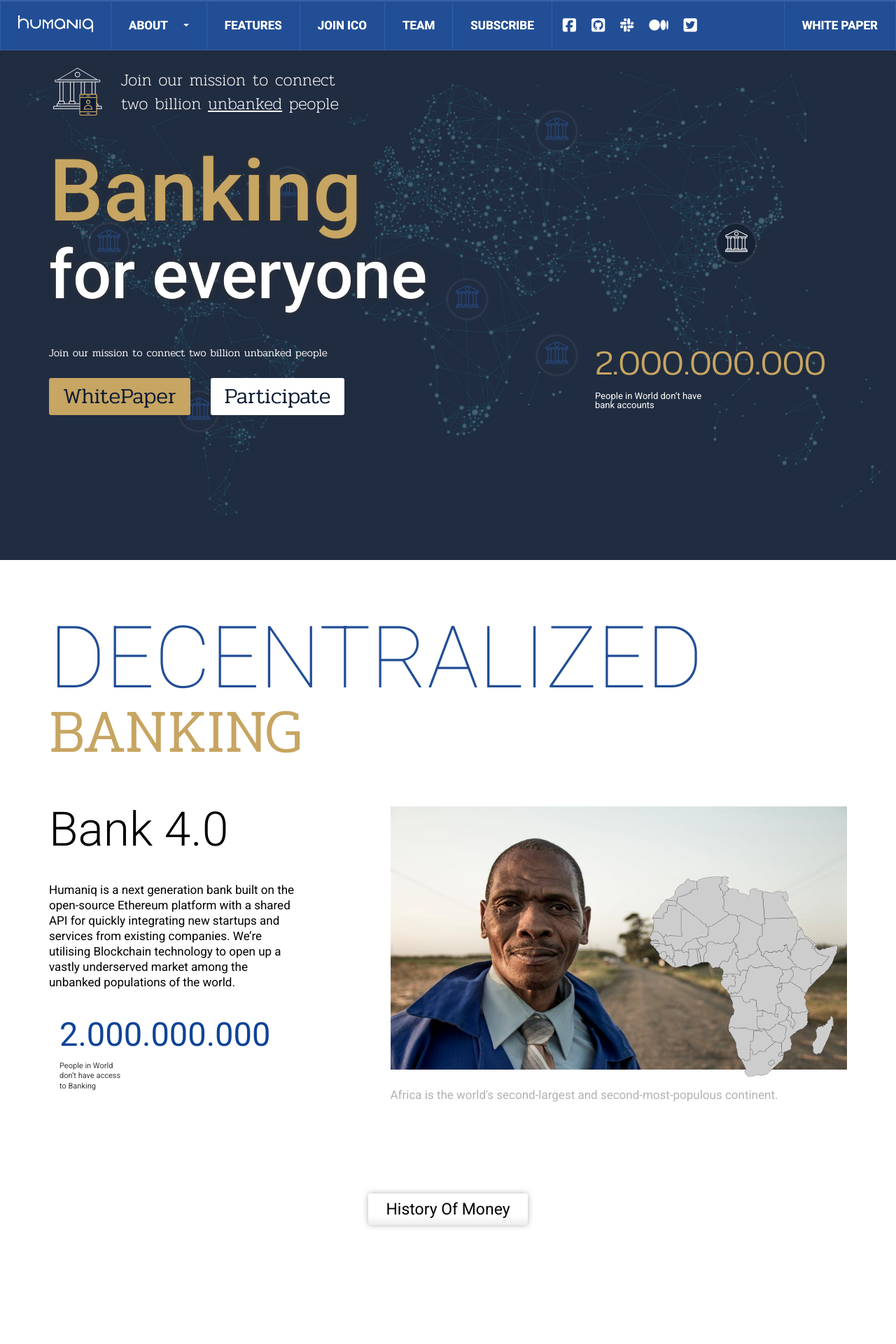
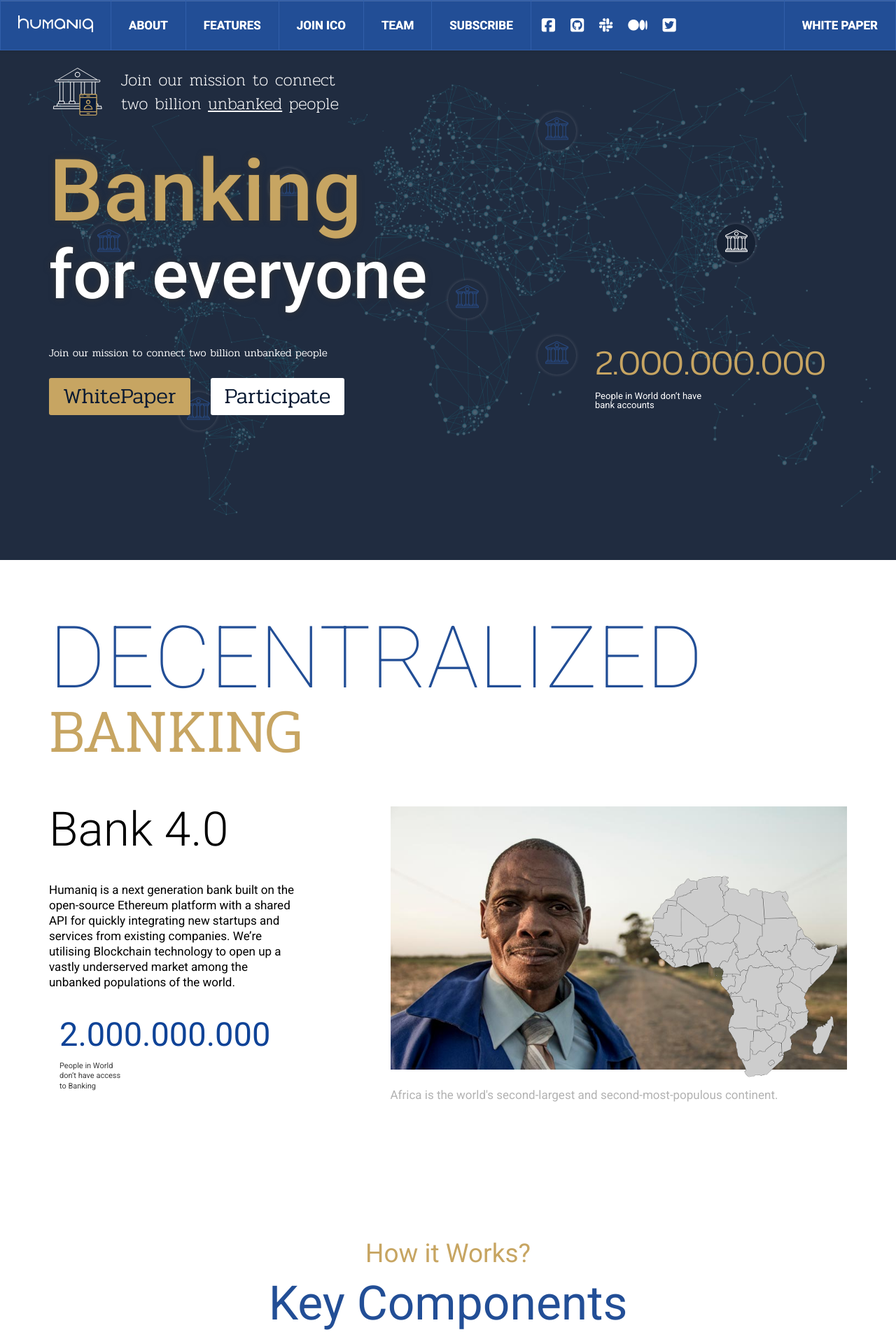
Before and after one commit to humaniq/ico-website, a PHP site: page / in a window 1280 px wide. Shown: the top 1920 px of the page at 70% size. Run offline with PHP 8.4, Linux system fonts and the light colour scheme; some libraries are stand-ins or nearby versions.

Commit message:
Dropdown Out, buttons away

```diff
--- a/assets/hq.css
+++ b/assets/hq.css
@@ -1086,6 +1086,10 @@ html { font-size:25%; }
     margin-top: 20px;
 }
 
+.howitworks {
+    margin-top: 15rem;
+}
+
 .howitworks .jumbo {
     font-family: Roboto, sans-serif;
     font-size: 7.7rem;
@@ -1242,6 +1246,11 @@ html { font-size:25%; }
 
     color: #000;
     margin-top: 9rem;
+}
+
+
+.wallet {
+    margin-top: 15rem;
 }
 
 .wallet .jumbo {
--- a/index.html
+++ b/index.html
@@ -54,14 +54,7 @@
 
         <div class="collapse navbar-collapse" id="hq-navbar-collapse">
             <ul class="nav navbar-nav">
-<!--                <li><a class="page-scroll" href="#focused">About</a></li>-->
-                <li class="dropdown">
-                    <a class="dropdown-toggle" data-toggle="dropdown" data-drp="true" role="button" aria-haspopup="true" aria-expanded="false">About <span class="caret"></span></a>
-                    <ul class="dropdown-menu">
-                        <li><a href="/history_of_money/">History of money</a></li>
-                        <li><a href="/expert_view/">Experts view</a></li>
-                    </ul>
-                </li>
+                <li><a target="_blank" href="https://blog.humaniq.co/">About</a></li>
 
                 <li><a class="page-scroll" href="#wallet">Features</a></li>
                 <li><a class="page-scroll" href="#business">Join ICO</a></li>
@@ -174,11 +167,11 @@
                 <img class="map-img" src="/assets/images/bank40-map.png" data-anchor-target=".bank40" data-bottom-top="transform:translateY(500%);" data-100-top="transform:translateY(0%);">
             </div>
         </div>
-        <div class="row">
+<!--        <div class="row">
             <div class="col-xs-12 text-center">
                     <a href="/history_of_money/" target="_blank" class="mm btn hq-primary">History of Money</a>
             </div>
-        </div>
+        </div>-->
 <!---
         <div class="row">
             <div class="col-sm-12">
@@ -348,13 +341,13 @@
 
 
         </div>
-
+<!--
         <div class="row">
             <div class="col-xs-12 text-center">
                 <a href="/expert_view/" target="_blank" class="mm btn hq-primary">Expert View</a>
             </div>
         </div>
-
+-->
     </div>
 </section>
 
```
